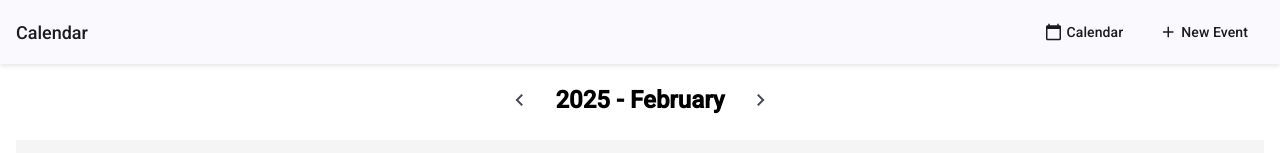
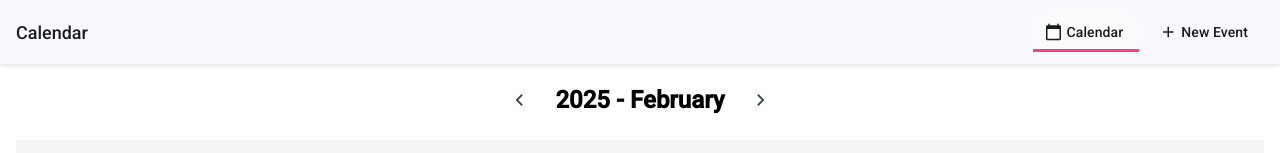
Before and after one commit to tigran-sn/calendar-app, an Angular app: page / in a window 1280 px wide. Shown: the top 153 px of the page. Built offline with nearby package versions, Linux system fonts and the light colour scheme.

Commit message:
Styled active navigation link

```diff
--- a/src/app/shared/components/header/header.component.html
+++ b/src/app/shared/components/header/header.component.html
@@ -4,11 +4,21 @@
   </div>
 
   <div class="actions">
-    <button mat-button routerLink="/">
+    <button
+      mat-button
+      routerLink="/"
+      routerLinkActive="active-link"
+      [routerLinkActiveOptions]="{ exact: true }"
+    >
       <mat-icon>calendar_today</mat-icon>
       Calendar
     </button>
-    <button mat-button routerLink="/appointment">
+    <button
+      mat-button
+      routerLink="/appointment"
+      routerLinkActive="active-link"
+      [routerLinkActiveOptions]="{ exact: true }"
+    >
       <mat-icon>add</mat-icon>
       New Event
     </button>
--- a/src/app/shared/components/header/header.component.scss
+++ b/src/app/shared/components/header/header.component.scss
@@ -24,4 +24,19 @@ button {
   mat-icon {
     margin-right: 4px;
   }
+
+  &.active-link {
+    background-color: rgba(255, 255, 255, 0.15);
+    position: relative;
+
+    &::after {
+      content: "";
+      position: absolute;
+      bottom: 0;
+      left: 0;
+      right: 0;
+      height: 3px;
+      background-color: #ff4081; /* Accent color */
+    }
+  }
 }
```
Also changed, not shown: src/app/shared/components/header/header.component.ts (+8 -2 lines).
